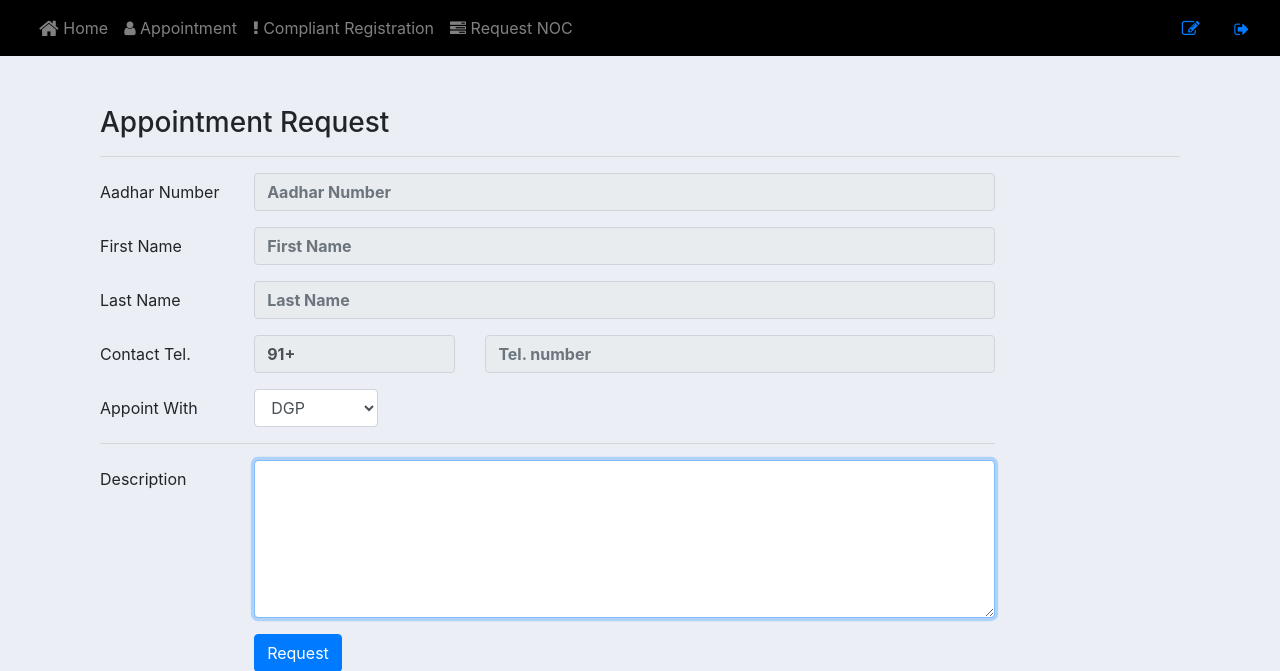
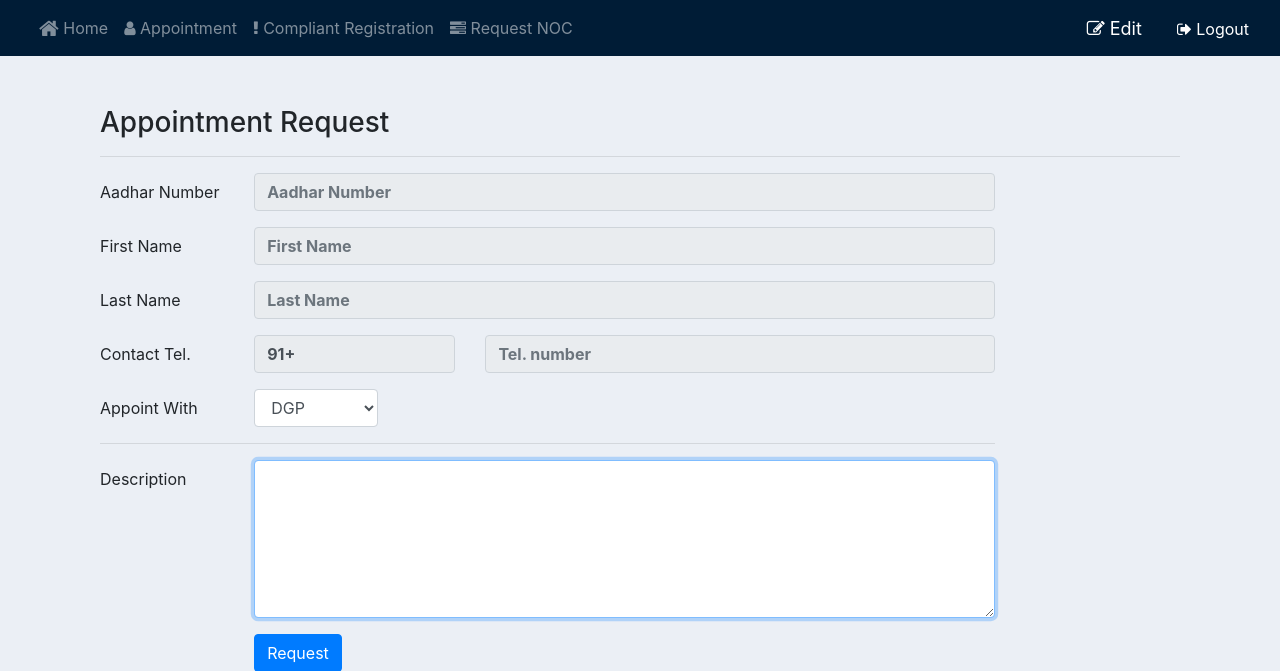
Before and after one commit to aryanbhale/CrimeVision, a Django app: template citizen/templates/citizen/appointment.html in a window 1280 px wide. Shown: the top 671 px of the page. Run offline with Django 3.2, Linux system fonts and the light colour scheme; the template is opened without the code that fills it, so the values that code supplies are empty; parts of the project's set-up code (start-up, migrations or seed data) failed here and were passed over; some libraries are stand-ins or nearby versions.

Commit message:
media and readme.md

```diff
--- a/citizen/templates/citizen/main.css
+++ b/citizen/templates/citizen/main.css
@@ -12,7 +12,7 @@ address {
 	}
 
 	.navbar {
-		background-color: black;
+		background-color: rgb(0, 28, 54);
 	}
 
 	.row-content {
--- a/citizen/templates/citizen/navbar.html
+++ b/citizen/templates/citizen/navbar.html
@@ -30,8 +30,8 @@
 
     <div>
     <!-- <span class="hello-msg" style="font-weight:bold;">Hi, {{fname}} </span> -->
-    <span class="hello-msg" ><a href="{% url 'profile' %}"><i class="fa fa-edit"></i></a></span>
-    <span><a href="{% url 'logout' %}"><i class="fa fa-sign-out"></i></a></span>
+    <span class="hello-msg" ><a style="color: white;"  href="{% url 'profile' %}"><i class="fa fa-edit"></i> Edit </a></span>
+    <span><a  style="color: white;" href="{% url 'logout' %}"><i class="fa fa-sign-out"></i> Logout </a></span>
     <div>
   </div>
 </nav>
```
Also changed, not shown: README.md, db.sqlite3, media/citizen page.png (added), media/compliant1.png (renamed from media/compliant.png), media/dashboard.png (deleted), media/dashboard1.png (added), media/forgetpass.png (added), media/login.png (deleted), media/login1.png (added), media/nocreq.png (added), media/result1.png (renamed from media/result.png), media/search-image1.png (renamed from media/search-image.png), media/signup.png (deleted), media/signup1.png (added).
